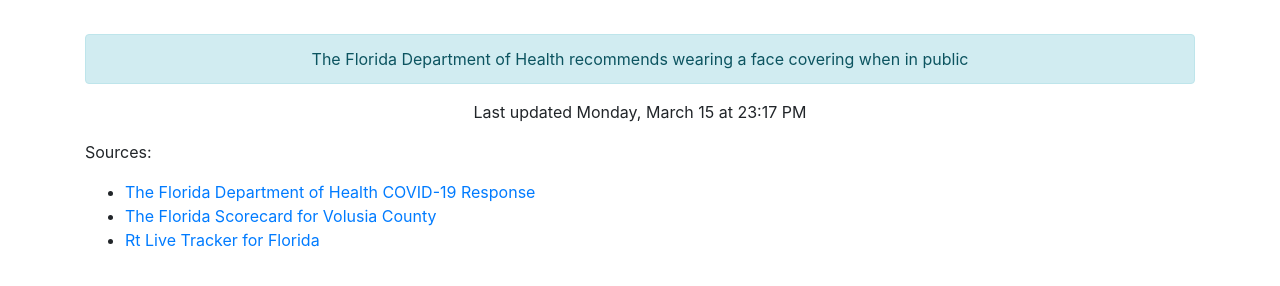
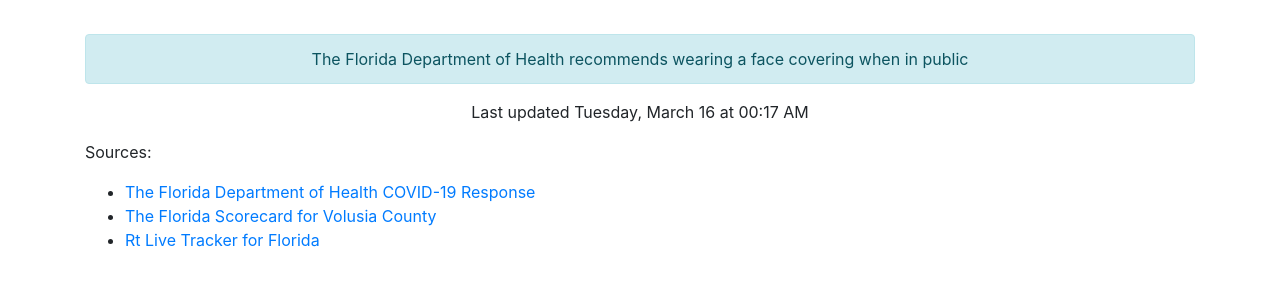
Before and after one commit to thinkjson/timeforchurch, a Jekyll site: the page built from index.md, in a window 1280 px wide. Shown: the part 544-830 px from the top of the page. Built offline with Jekyll 4.4.1, drawn with Linux system fonts in a browser that asks for light colours; our own code applies the rules of GitHub Pages for plain Markdown files.

Commit message:
Updating data

```diff
--- a/_includes/data.html
+++ b/_includes/data.html
@@ -10,4 +10,4 @@
     <div class="outcome text-success">YES</div>
     <div class="alert alert-info" role="alert">The Florida Department of Health recommends wearing a face covering when in public</div>
 
-    <p>Last updated Monday, March 15 at 23:17 PM</p>
+    <p>Last updated Tuesday, March 16 at 00:17 AM</p>
```
